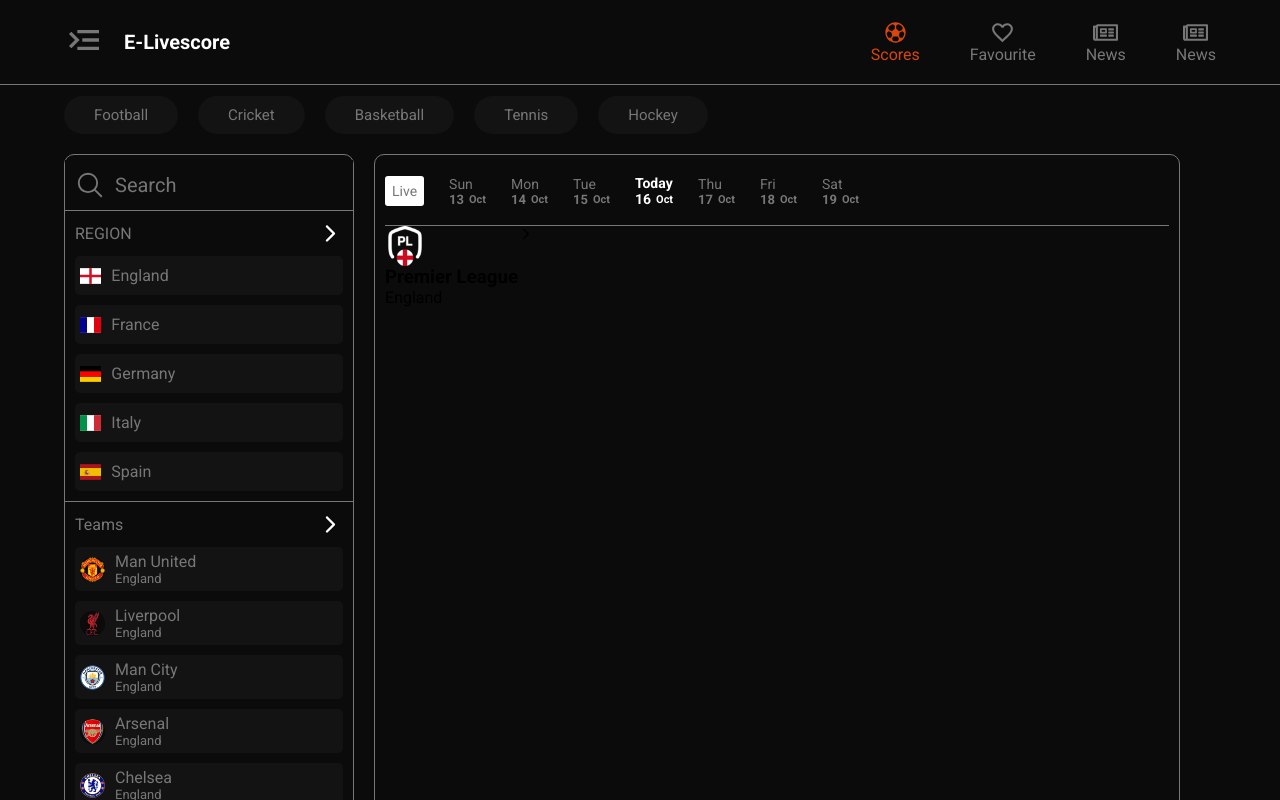
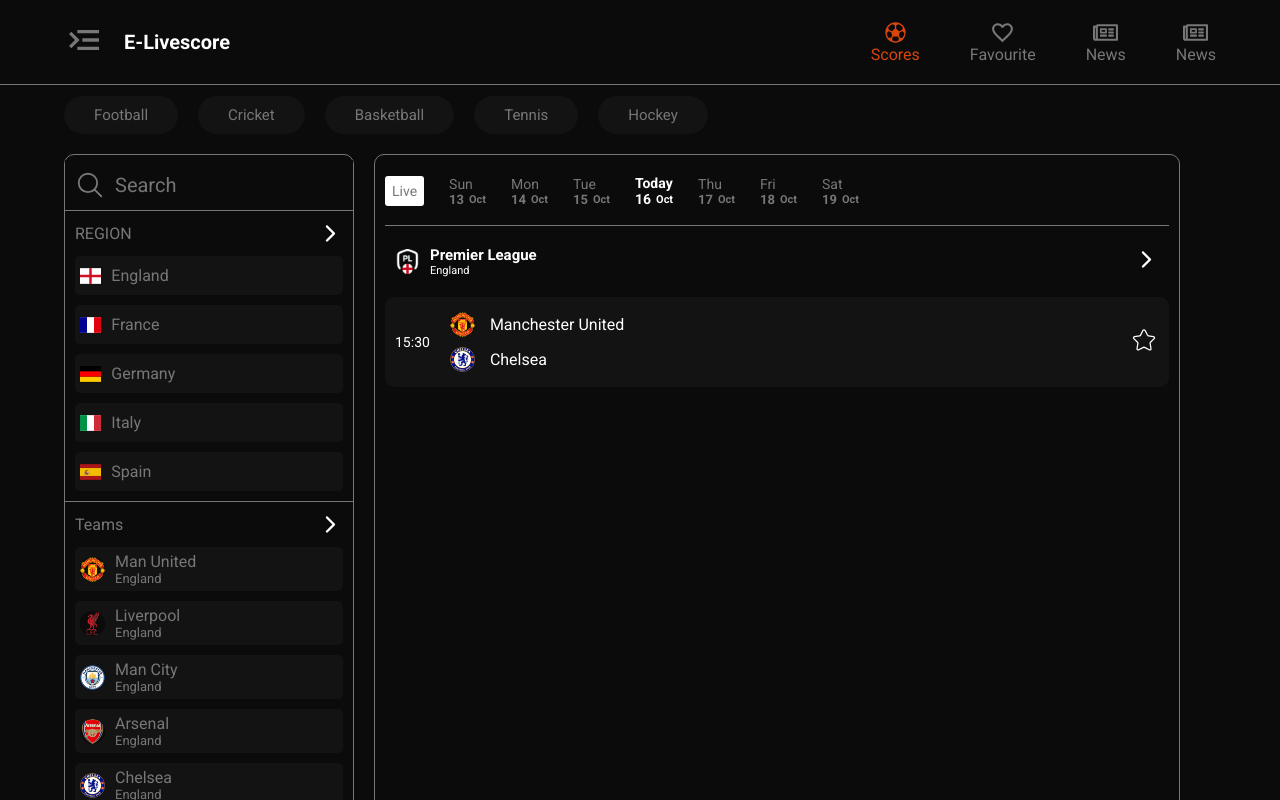
Before and after one commit to Empire688682/empire-livescores, a Next.js app in the folder empire-livescore/: page /football in a window 1280 px wide. Shown: the top 800 px of the page. Built offline with nearby package versions, Linux system fonts and the light colour scheme.

Commit message:
footballCom

```diff
--- a/empire-livescore/src/Component/FootballCom/FootballCom.jsx
+++ b/empire-livescore/src/Component/FootballCom/FootballCom.jsx
@@ -3,6 +3,7 @@
 import Image from 'next/image';
 import { IoIosArrowForward } from "react-icons/io";
 import premier_league from '../../public/premier-league.png';
+import MatchAfter from '../MatchAfter/MatchAfter';
 
 const FootballCom = () => {
   return (
@@ -14,7 +15,8 @@
             src={premier_league}
             alt='Premier League'
             ssizes="(max-width: 768px) 100vw, (max-width: 1200px) 50vw, 33vw"
-            fill/>
+            fill
+            />
         </div>
         <div className={style.title}>
           <h3>Premier League</h3>
@@ -25,6 +27,7 @@
           <IoIosArrowForward className={style.header_icon}/>
         </div>
       </div>
+      <MatchAfter/>
     </div>
   )
 }
--- a/empire-livescore/src/Component/FootballCom/FootballCom.module.css
+++ b/empire-livescore/src/Component/FootballCom/FootballCom.module.css
@@ -1,9 +1,32 @@
 
 .header{
     display: flex;
+    align-items: center;
+    justify-content: space-between;
+    color: white;
+    margin: 10px 0;
+    padding: 10px;
+}
+.left_Content{
+    display: flex;
+    align-items: center;
 }
 .img_Container{
     position: relative;
-    width: 40px;
-    height: 40px;
+    width: 25px;
+    height: 25px;
+    margin-right: 10px;
 }
+.title h3{
+    font-size: 15px;
+}
+.title p{
+    font-size: 11px;
+}
+.header_icon{
+    background-color: transparent;
+    font-size: 25px;
+    cursor: pointer;
+    border-radius: 50%;
+    transition: .1s ease-in-out;
+}
--- /dev/null
+++ b/empire-livescore/src/Component/MatchAfter/MatchAfter.jsx
@@ -0,0 +1,53 @@
+'use client'
+import React, { useState } from 'react';
+import style from './MatchAfter.module.css';
+import Image from 'next/image';
+import manchester from '../../public/manchester_united.png';
+import chelsea from '../../public/chelsea.png';
+import { CiStar } from "react-icons/ci";
+
+const MatchAfter = () => {
+    const [starClick, setStarClick] = useState(false);
+    return (
+        <div className={style.match_after}>
+            <div className={style.left_Content}>
+                <div className={style.time}>
+                    <p>15:30</p>
+                </div>
+                <div className={style.teams}>
+                    <div className={style.team}>
+                        <div className={style.team_logo}>
+                            <Image
+                                src={manchester}
+                                alt='Premier League'
+                                ssizes="(max-width: 768px) 100vw, (max-width: 1200px) 50vw, 33vw"
+                                fill
+                            />
+                        </div>
+                        <div className={style.team_name}>
+                            Manchester United
+                        </div>
+                    </div>
+                    <div className={style.team}>
+                        <div className={style.team_logo}>
+                            <Image
+                                src={chelsea}
+                                alt='Premier League'
+                                ssizes="(max-width: 768px) 100vw, (max-width: 1200px) 50vw, 33vw"
+                                fill
+                            />
+                        </div>
+                        <div className={style.team_name}>
+                            Chelsea
+                        </div>
+                    </div>
+                </div>
+            </div>
+            <div className={style.right_Content}>
+                <CiStar onClick={() => setStarClick(!starClick)} className={`${style.star_icon} ${starClick ? style.active : ''}`} />
+            </div>
+        </div>
+    )
+}
+
+export default MatchAfter
--- /dev/null
+++ b/empire-livescore/src/Component/MatchAfter/MatchAfter.module.css
@@ -0,0 +1,76 @@
+.match_after{
+    color: white;
+    width: 100%;
+    display: flex;
+    justify-content: space-between;
+    align-items: center;
+    margin: 10px 0;
+    background-color:#4c4c501f ;
+    padding: 10px;
+    border-radius: 9px;
+    cursor: pointer;
+    transition: all .1s ease-in-out;
+}
+.match_after:hover{
+    background-color: #444447ad ;
+}
+.match_after:hover .time{
+    background-color: transparent;
+    font-weight: bolder;
+}
+.match_after:hover .teams{
+    background-color: transparent;
+    font-weight: bolder;
+}
+.left_Content{
+    display: flex;
+    align-items: center;
+    background-color: transparent;
+    gap: 20px;
+}
+.time{
+    transition: all .1s ease-in-out;
+}
+.time p{
+    background-color: #4c4c501f ;
+    font-size: 14px;
+}
+.teams{
+    transition: all .1s ease-in-out;
+}
+.team{
+    background-color: #4c4c501f ;
+    display: flex;
+    align-items: center;
+    gap: 15px;
+    padding: 5px 0;
+}
+.team .team_name {
+    background-color: transparent;
+}
+.team_logo{
+    position: relative;
+    width: 25px;
+    height: 25px;
+    background-color: transparent;
+    border-radius: 50%;
+    overflow: hidden;
+}
+.right_Content {
+    background-color: transparent;
+}
+.star_icon{
+    background-color: transparent;
+    font-size: 30px;
+    cursor: pointer;
+    border-radius: 50%;
+    transition: .1s ease-in-out;
+}
+.star_icon:hover{
+    background-color: var(--active);
+    color: white;
+}
+.star_icon.active{
+    background-color: var(--active);
+    color: white;
+}
--- a/empire-livescore/src/Component/SideBar/SideBar.module.css
+++ b/empire-livescore/src/Component/SideBar/SideBar.module.css
@@ -59,7 +59,7 @@
     align-items: center;
     padding: 10px 5px;
     border-radius: 5px;
-    transition: all .3s ease-in-out;
+    transition: all .1s ease-in-out;
 }
 .team .colum_cart{
     display: flex;
@@ -68,7 +68,7 @@
     background-color:#4c4c501f ;
     padding: 5px;
     border-radius: 5px;
-    transition: all .3s ease-in-out;
+    transition: all .1s ease-in-out;
 }
 .competition{
     margin-bottom: 30px;
@@ -81,11 +81,10 @@
     background-color:#4c4c501f ;
     padding: 5px;
     border-radius: 5px;
-    transition: all .3s ease-in-out;
+    transition: all .1s ease-in-out;
 }
 .team .colum_cart:hover, .region .colum_cart:hover, .competition .colum_cart:hover{
-    background-color:#cecedbad ;
-    color: var(--black-color);
+    background-color:#444447ad  ;
 }
 .imgCon{
     position: relative;
@@ -98,7 +97,6 @@
 .title_Con{
     display: flex;
     flex-direction: column;
-    background-color: aqua;
     background-color: transparent;
 }
 .colum_title{
```
